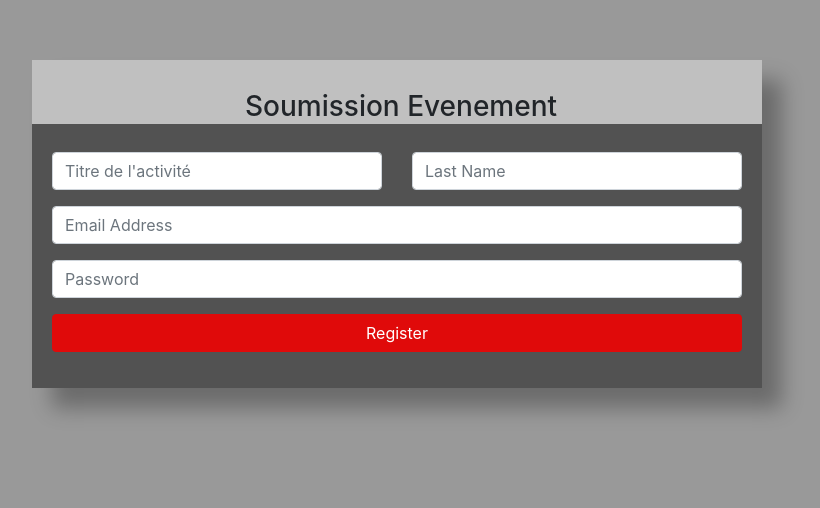
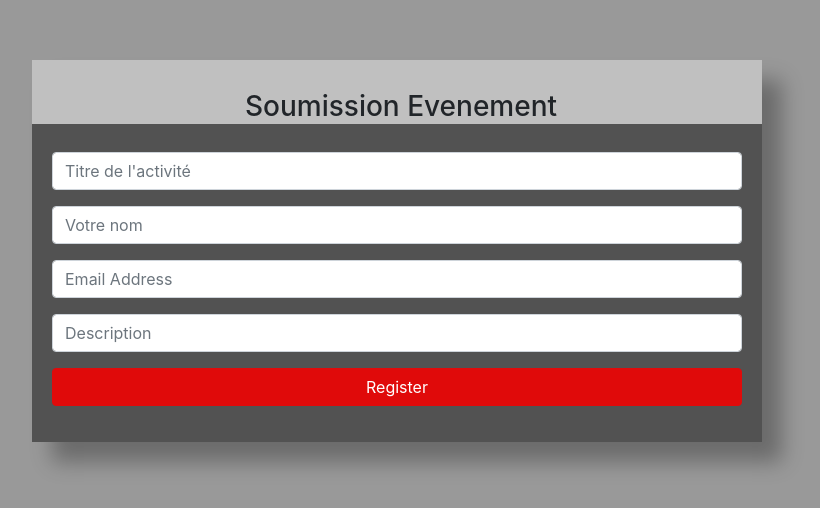
Before and after one commit to VincentCesi/Projet_WEB, a PHP site: page /soumissionEvenement.php in a window 1280 px wide. Shown: the top 508 px of the page, without its empty margins (243-1063 px from the left). Run offline with PHP 8.4, Linux system fonts and the light colour scheme.

Commit message:
soumission activité 2.0

```diff
--- a/soumissionEvenement.php
+++ b/soumissionEvenement.php
@@ -25,14 +25,17 @@
 			 			<div class="panel-body">
 			    		<form role="form" action ="inscription.php" method="post">
 			    			<div class="row">
-			    				<div class="col-xs-12 col-sm-6 col-md-6">
+			    				<div class="col-xs-6 col-sm-6 col-md-12">
 			    					<div class="form-group">
-			                <input type="text" name="Titre" id="TitreActivité" class="form-control input-sm" placeholder="Titre de l'activité">
+			                             <input type="text" name="Titre" id="TitreActivité" class="form-control input-sm" placeholder="Titre de l'activité">
 			    					</div>
 			    				</div>
-			    				<div class="col-xs-6 col-sm-6 col-md-6">
+                            </div>
+
+                            <div class="row">
+			    				<div class="col-xs-6 col-sm-6 col-md-12">
 			    					<div class="form-group">
-			    						<input type="text" name="lastName" id="name" class="form-control input-sm" placeholder="Last Name">
+			    						<input type="text" name="nameAuthor" id="nameAuthor" class="form-control input-sm" placeholder="Votre nom">
 			    					</div>
 			    				</div>
 			    			</div>
@@ -44,7 +47,7 @@
 			    			<div class="row">
 			    				<div class="col-xs-6 col-sm-6 col-md-12">
 			    					<div class="form-group">
-			    						<input type="password" name="password" id="password" class="form-control input-sm" placeholder="Password">
+			    						<input type="text" name="description" id="description" class="form-control input-sm" placeholder="Description">
 			    					</div>
 			    				</div>
 			    			</div>
```
